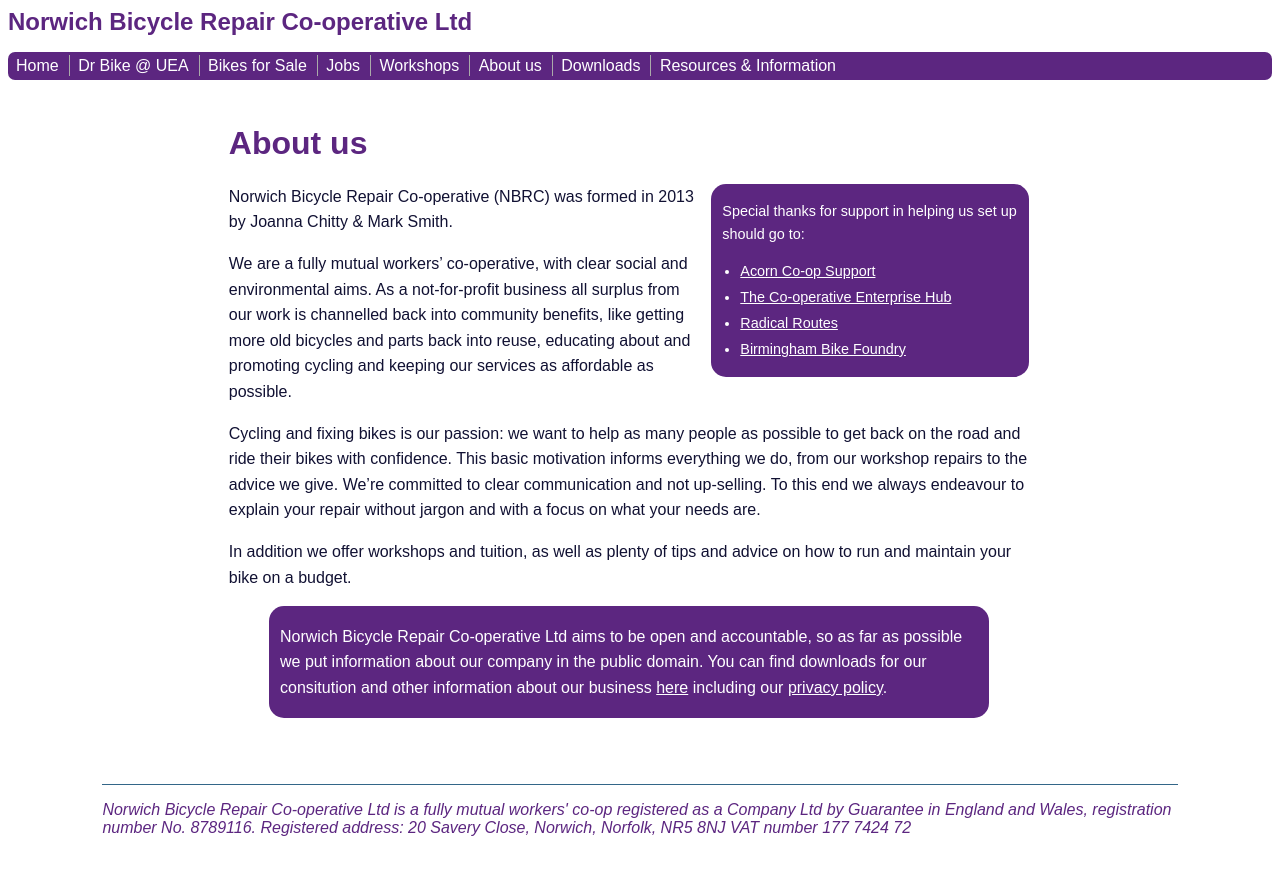
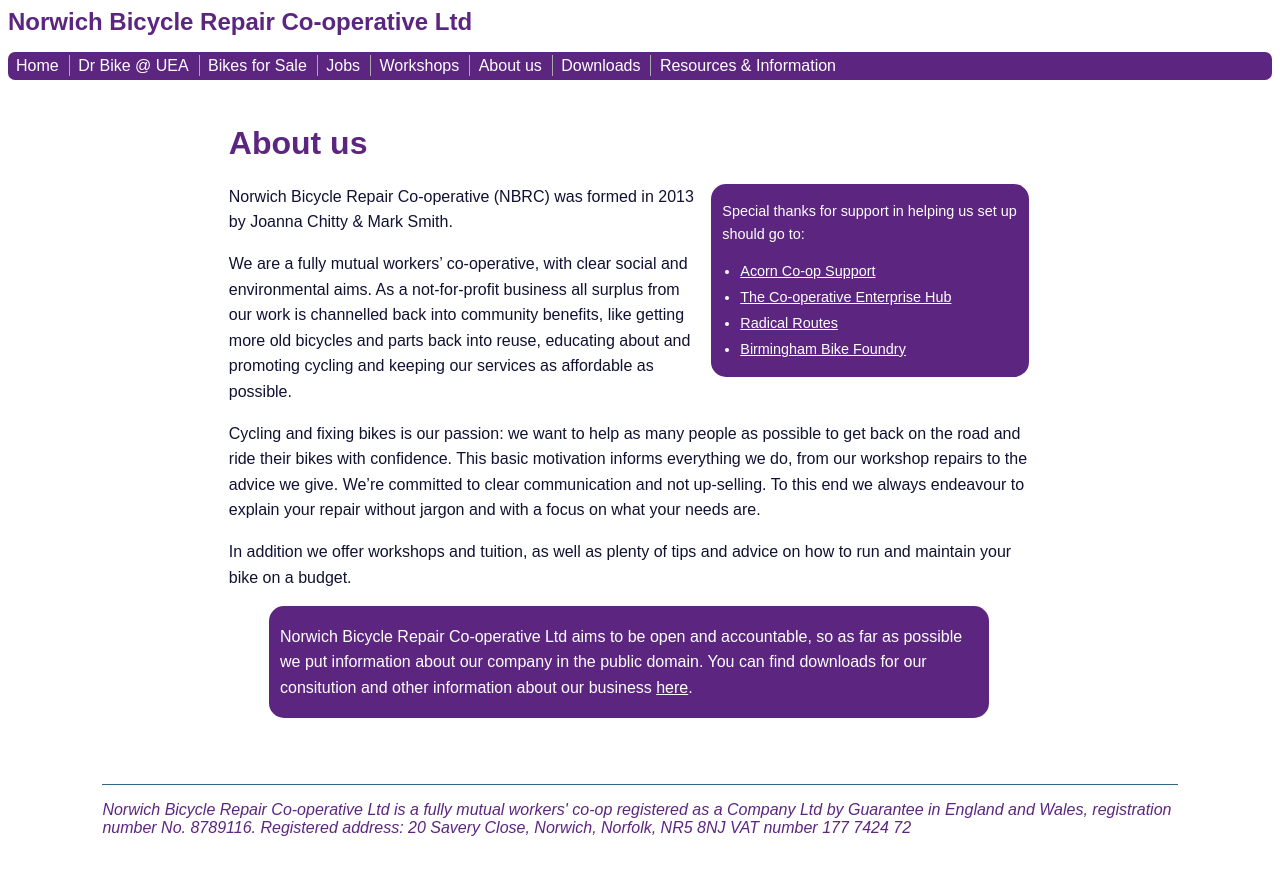
Before and after one commit to norwichbicyclerepaircooperative/norwichbicyclerepaircooperative.github.io, a Jekyll site: the page built from about-us/index.md, in a window 1280 px wide. Shown: the top 875 px of the page. Built offline with Jekyll 4.4.1, drawn with Linux system fonts in a browser that asks for light colours.

Commit message:
Update index.md

```diff
--- a/about-us/index.md
+++ b/about-us/index.md
@@ -37,4 +37,4 @@
 > Norwich Bicycle Repair Co-operative Ltd aims to be open and accountable, so as
 > far as possible we put information about our company in the public domain. You
 > can find downloads for our consitution and other information about our business
-> [here](/downloads/) including our [privacy policy](/downloads/nbrc gdpr privacy statement.pdf).
+> [here](/downloads/).
```
